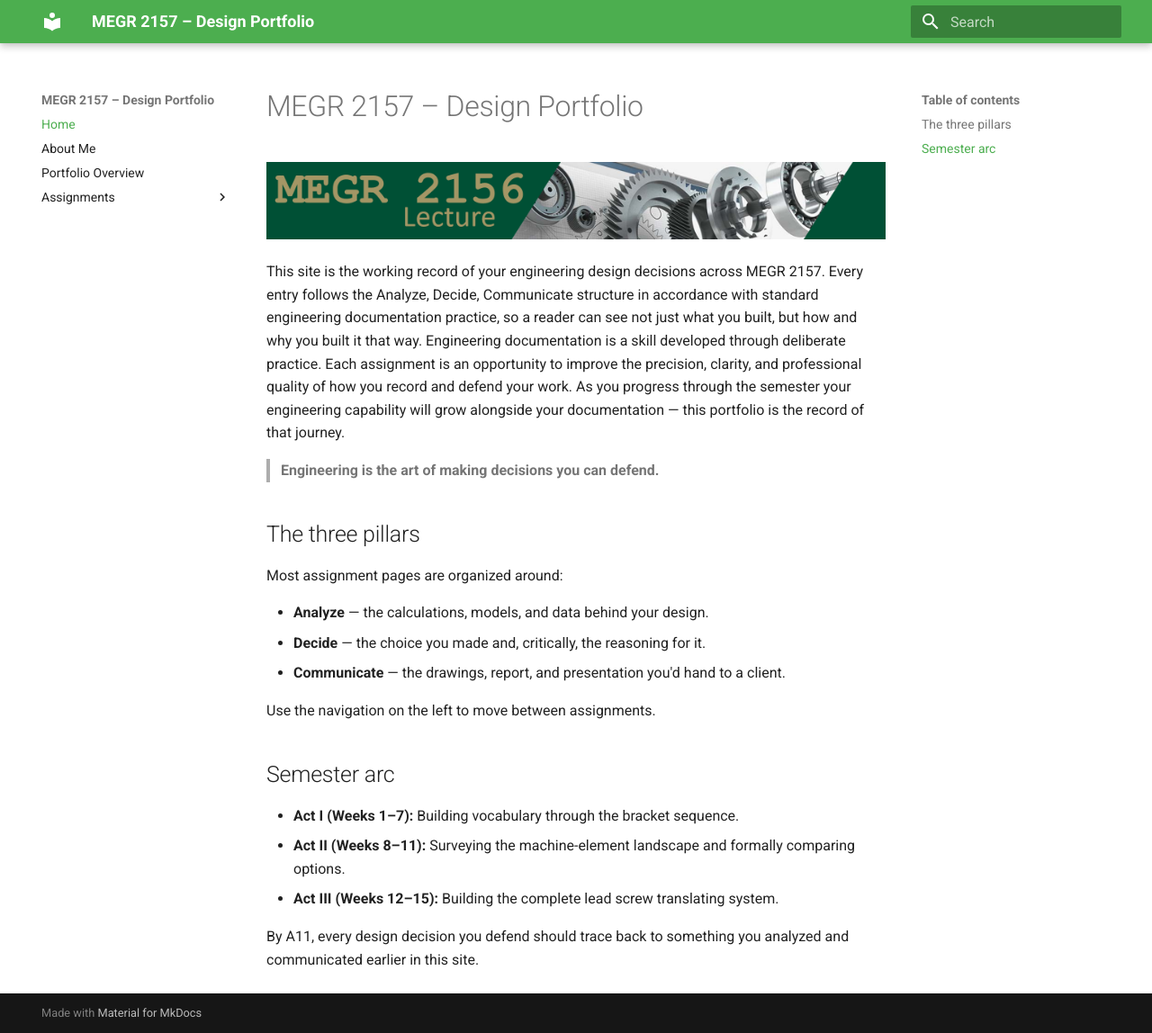
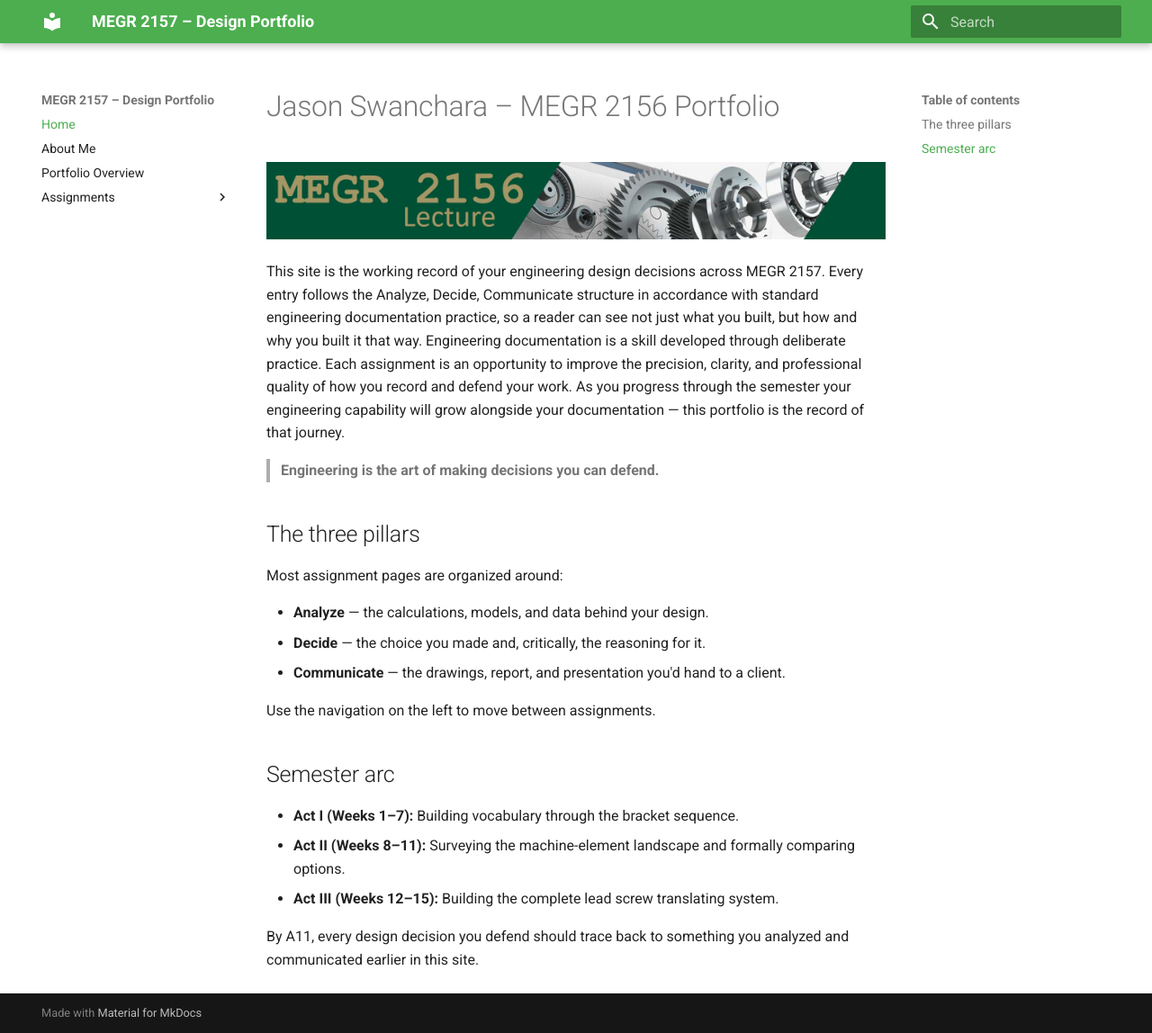
Before and after one commit to Jmswanchara/megr2156-portfolio, an MkDocs documentation site: the page built from docs/index.md, in a window 1280 px wide and 1148 px high. Shown: the whole window at 90% size. Built offline with MkDocs 1.6.1 and Material for MkDocs 9.7.7, drawn with Linux system fonts in a browser that asks for light colours.

Commit message:
Update portfolio title and course number

```diff
--- a/docs/index.md
+++ b/docs/index.md
@@ -1,4 +1,4 @@
-# MEGR 2157 – Design Portfolio
+# Jason Swanchara – MEGR 2156 Portfolio
 
 ![MEGR 2156-7 Title](MEGR2156title.png)
 
```
